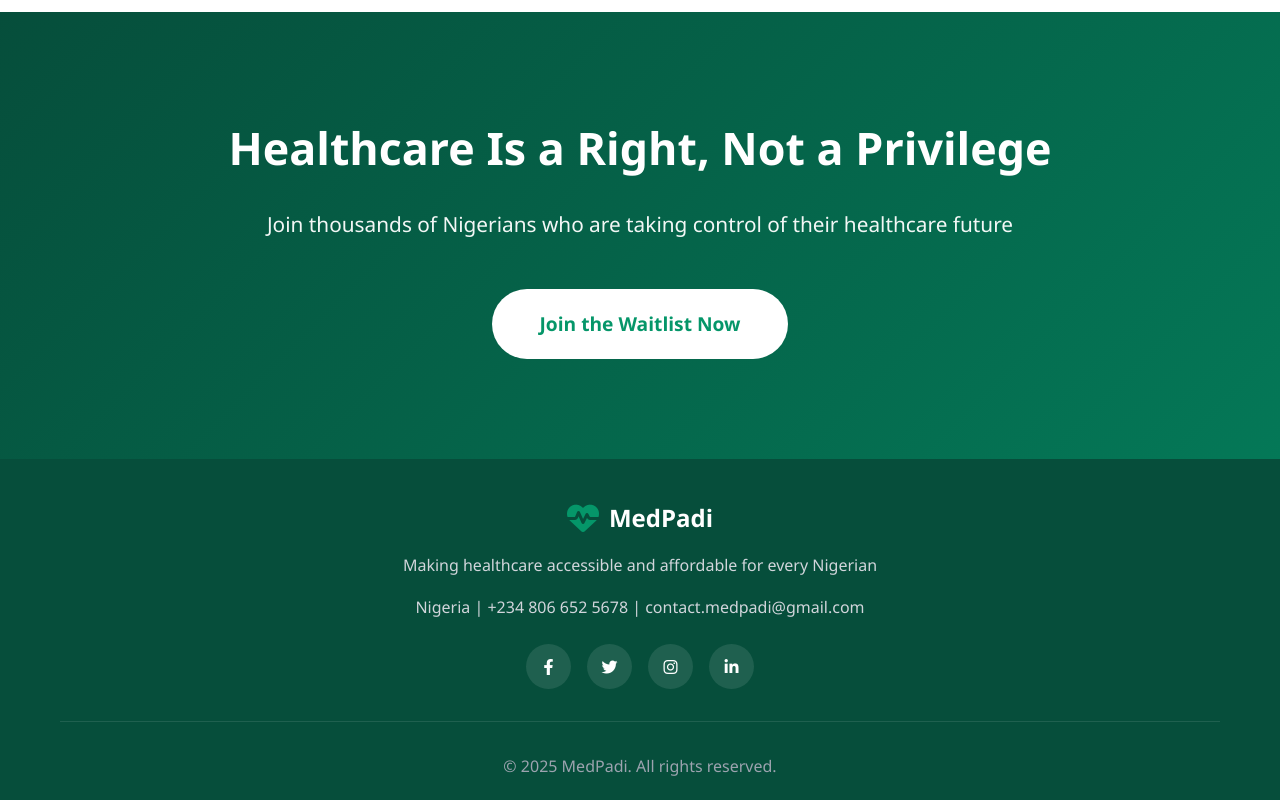
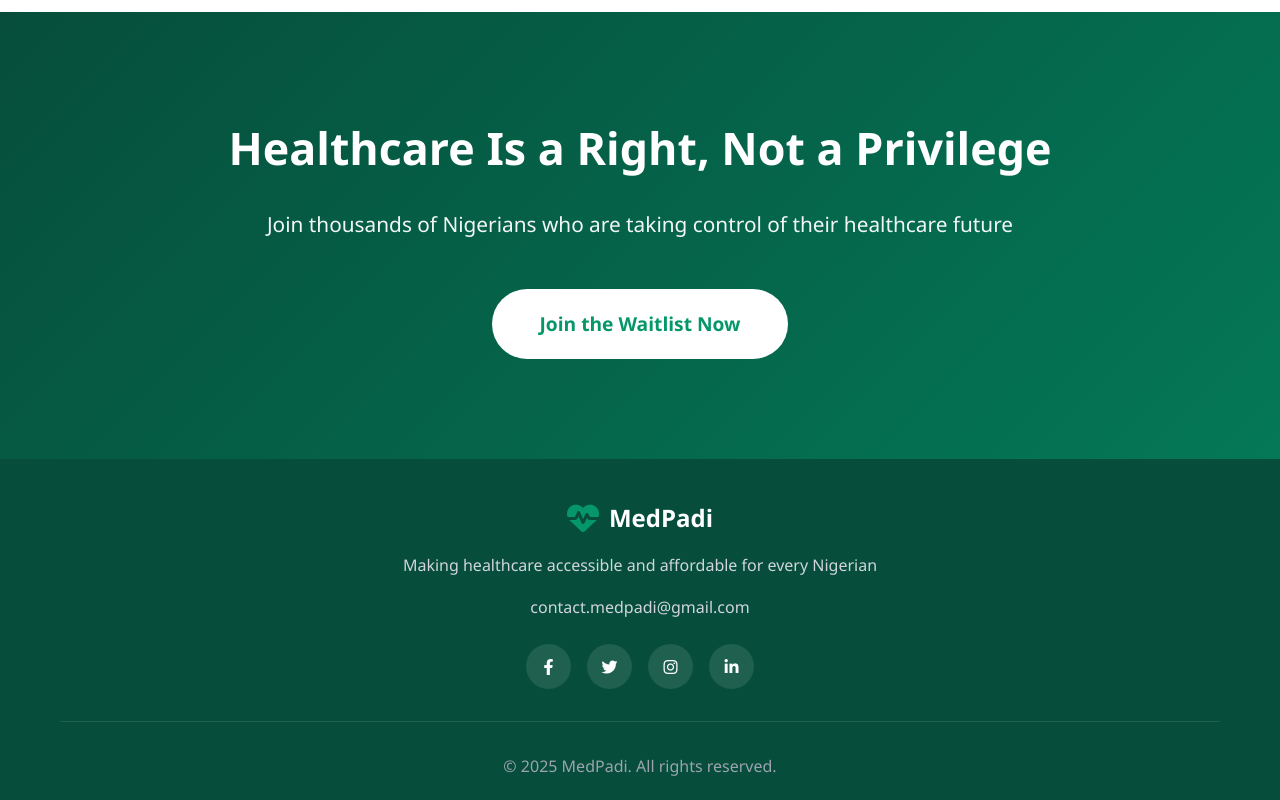
Before and after one commit to Ibehstanley9/MedPadiMVP, a plain HTML site: page index.html in a window 1280 px wide. Shown: the part 4819-5619 px from the top of the page. Drawn offline with Linux system fonts and the light colour scheme.

Commit message:
Update index.html

```diff
--- a/index.html
+++ b/index.html
@@ -19,6 +19,7 @@
             --blue: #3b82f6;
             --pink: #ec4899;
         }
+
 
         * {
             margin: 0;
@@ -672,7 +673,7 @@
                     <h2>MedPadi</h2>
                 </div>
                 <p>Making healthcare accessible and affordable for every Nigerian</p>
-                <p>Nigeria | +234 806 652 5678 | contact.medpadi@gmail.com</p>
+                <p>contact.medpadi@gmail.com</p>
 
                 <div class="social-links">
                     <a href="https://www.facebook.com/MedPadi"><i class="fab fa-facebook-f"></i></a>
@@ -704,4 +705,5 @@
         });
     </script>
 </body>
+
 </html>
```
